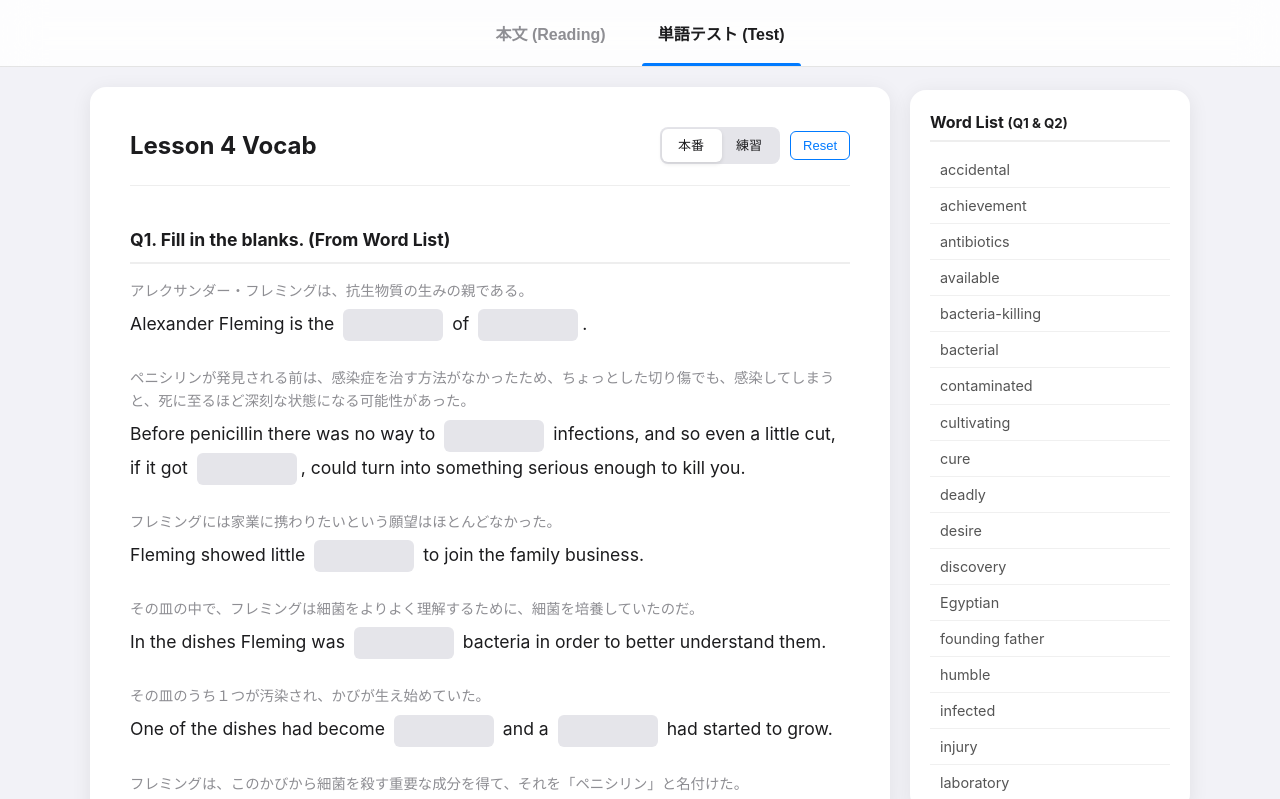
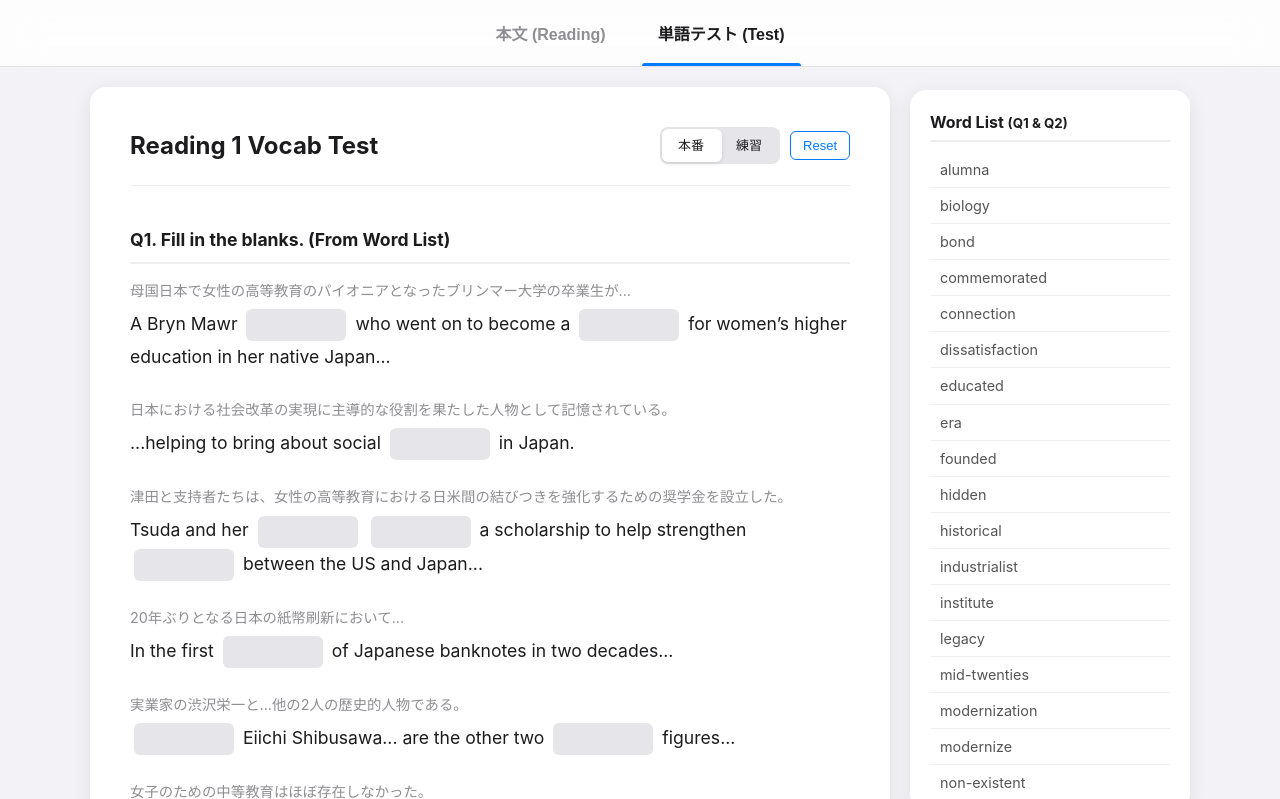
Before and after one commit to shougayaki-1/temp, a plain HTML site: page english/school/unit7-word.html in a window 1280 px wide. Both pictures are taken after a click on the button "単語テスト (Test)". Shown: the top 799 px of the page. Drawn offline with Linux system fonts and the light colour scheme.

Commit message:
Update unit7-word.html

```diff
--- a/english/school/unit7-word.html
+++ b/english/school/unit7-word.html
@@ -4,7 +4,7 @@
 <head>
     <meta charset="UTF-8">
     <meta name="viewport" content="width=device-width, initial-scale=1.0">
-    <title>Lesson 4 & Reading Material Study App</title>
+    <title>Unit 7 Reading 1 Study App</title>
     <style>
         :root {
             --bg-color: #f2f2f7;
@@ -67,7 +67,6 @@
             content: '';
             position: absolute;
             bottom: -13px;
-            /* Header padding adjustment */
             left: 0;
             width: 100%;
             height: 3px;
@@ -118,10 +117,10 @@
             max-height: calc(100vh - 120px);
             overflow-y: auto;
             display: none;
-            /* Only visible in Test Mode by JS */
+            /* Only visible in Test Mode */
         }
 
-        /* --- Control Bar (Sub-mode Toggles) --- */
+        /* --- Control Bar --- */
         .control-bar {
             display: flex;
             justify-content: space-between;
@@ -169,7 +168,6 @@
             left: 2px;
             height: calc(100% - 4px);
             width: 50%;
-            /* Assumes 2 options */
             background-color: white;
             border-radius: 6px;
             box-shadow: 0 2px 4px rgba(0, 0, 0, 0.1);
@@ -186,7 +184,6 @@
             transform: translateX(100%);
         }
 
-        /* Reuse logic for second toggle group */
         #opt-t1:checked~.segmented-bg {
             transform: translateX(0);
         }
@@ -210,7 +207,7 @@
             background-color: var(--accent-bg);
         }
 
-        /* --- Reading Mode Content Styles --- */
+        /* --- Reading Content --- */
         .reading-content h1 {
             font-size: 24px;
             margin-bottom: 5px;
@@ -249,7 +246,6 @@
             border-radius: 0 8px 8px 0;
         }
 
-        /* Reading View Modes */
         .view-paragraph .sentence-unit {
             display: inline;
         }
@@ -281,7 +277,7 @@
             display: none;
         }
 
-        /* --- Test Mode Styles --- */
+        /* --- Test Mode --- */
         .section-title {
             font-size: 1.1rem;
             font-weight: 700;
@@ -308,7 +304,7 @@
             line-height: 1.8;
         }
 
-        /* TEST BLANK BOX STYLES (Hitbox Improvement) */
+        /* TEST BLANK BOX */
         .blank-box {
             display: inline-flex;
             align-items: center;
@@ -320,7 +316,6 @@
             background-color: var(--box-blank-bg);
             border-radius: 6px;
             color: transparent;
-            /* Text hidden initially */
             font-weight: bold;
             font-size: 0.95rem;
             cursor: pointer;
@@ -352,7 +347,7 @@
             }
         }
 
-        /* Word List Sidebar Items */
+        /* Word List */
         .word-list-item {
             padding: 6px 10px;
             border-bottom: 1px solid #f0f0f0;
@@ -367,7 +362,6 @@
             border-bottom: 2px solid #eee;
         }
 
-        /* Mobile Responsive */
         @media (max-width: 768px) {
             .container {
                 flex-direction: column;
@@ -382,7 +376,6 @@
                 position: static;
                 max-height: 200px;
                 order: 2;
-                /* Put below content on mobile */
             }
         }
     </style>
@@ -390,19 +383,16 @@
 
 <body>
 
-    <!-- Tab Navigation -->
     <header class="app-header">
         <button class="nav-btn active" onclick="switchTab('reading')" id="tab-reading">本文 (Reading)</button>
         <button class="nav-btn" onclick="switchTab('test')" id="tab-test">単語テスト (Test)</button>
     </header>
 
     <div class="container">
-        <!-- Main Content Card -->
         <main class="main-card" id="main-content">
-            <!-- Content Injected via JS -->
+            <!-- Content injected via JS -->
         </main>
 
-        <!-- Sidebar (Only for Test Mode) -->
         <aside class="sidebar" id="sidebar">
             <div class="word-list-header">Word List <small>(Q1 & Q2)</small></div>
             <div id="word-list-container"></div>
@@ -410,10 +400,9 @@
     </div>
 
     <script>
-        // --- DATA SECTION ---
+        // --- DATA SECTION (Corrected for Tsuda Umeko Text) ---
 
-        // 1. Reading Content Data
-        // 【訳】という文字を削除しました。
+        // 1. Reading Content
         const readingData = `
             <header>
                 <h1>Bryn Mawr <b class="important-word">Alumna</b> to Feature on New Japanese Bill</h1>
@@ -591,43 +580,53 @@
             </article>
         `;
 
-        // 2. Test Data
+        // 2. Test Data (UPDATED for Unit 7 Reading 1)
+
+        // Correct Word List based on text emphasis
         const testWordList = [
-            "accidental", "achievement", "antibiotics", "available", "bacteria-killing",
-            "bacterial", "contaminated", "cultivating", "cure", "deadly", "desire",
-            "discovery", "Egyptian", "founding father", "humble", "infected", "injury",
-            "laboratory", "large-scale", "London", "microorganism", "mold", "moldy",
-            "multiply", "obtained", "penicillin", "penicillium", "notatum", "Petri dish",
-            "pneumonia", "respiratory", "retirement", "revolutionize", "Scottish",
-            "skin", "substance", "wound"
+            "alumna", "biology", "bond", "commemorated", "connection",
+            "dissatisfaction", "educated", "era", "founded", "hidden",
+            "historical", "industrialist", "institute", "legacy",
+            "mid-twenties", "modernization", "modernize", "non-existent",
+            "pioneer", "prestigious", "recognition", "redesign", "reform",
+            "supporter", "Washington, D.C."
         ];
 
         const testQuestions = {
+            // Q1: Sentences from the text (Unit 7 Reading 1)
             q1: [
-                { jp: "アレクサンダー・フレミングは、抗生物質の生みの親である。", en: "Alexander Fleming is the <span class='blank-box' data-ans='founding father'></span> of <span class='blank-box' data-ans='antibiotics'></span>." },
-                { jp: "ペニシリンが発見される前は、感染症を治す方法がなかったため、ちょっとした切り傷でも、感染してしまうと、死に至るほど深刻な状態になる可能性があった。", en: "Before penicillin there was no way to <span class='blank-box' data-ans='cure'></span> infections, and so even a little cut, if it got <span class='blank-box' data-ans='infected'></span>, could turn into something serious enough to kill you." },
-                { jp: "フレミングには家業に携わりたいという願望はほとんどなかった。", en: "Fleming showed little <span class='blank-box' data-ans='desire'></span> to join the family business." },
-                { jp: "その皿の中で、フレミングは細菌をよりよく理解するために、細菌を培養していたのだ。", en: "In the dishes Fleming was <span class='blank-box' data-ans='cultivating'></span> bacteria in order to better understand them." },
-                { jp: "その皿のうち１つが汚染され、かびが生え始めていた。", en: "One of the dishes had become <span class='blank-box' data-ans='contaminated'></span> and a <span class='blank-box' data-ans='mold'></span> had started to grow." },
-                { jp: "フレミングは、このかびから細菌を殺す重要な成分を得て、それを「ペニシリン」と名付けた。", en: "From it, Fleming <span class='blank-box' data-ans='obtained'></span> the key <span class='blank-box' data-ans='bacteria-killing'></span> ingredient, which he named 'penicillin'." },
-                { jp: "ほかの2人の科学者がペニシリンについて読んで興味を持ったのは、その10年後になってようやくのことで、そのときにはフレミングは引退の準備をしていた。", en: "It was not until a decade later, when Fleming was preparing for <span class='blank-box' data-ans='retirement'></span>, that two other scientists read about penicillin and became interested." }
+                { jp: "母国日本で女性の高等教育のパイオニアとなったブリンマー大学の卒業生が...", en: "A Bryn Mawr <span class='blank-box' data-ans='alumna'></span> who went on to become a <span class='blank-box' data-ans='pioneer'></span> for women’s higher education in her native Japan..." },
+                { jp: "日本における社会改革の実現に主導的な役割を果たした人物として記憶されている。", en: "...helping to bring about social <span class='blank-box' data-ans='reform'></span> in Japan." },
+                { jp: "津田と支持者たちは、女性の高等教育における日米間の結びつきを強化するための奨学金を設立した。", en: "Tsuda and her <span class='blank-box' data-ans='supporters'></span> <span class='blank-box' data-ans='founded'></span> a scholarship to help strengthen <span class='blank-box' data-ans='connections'></span> between the US and Japan..." },
+                { jp: "20年ぶりとなる日本の紙幣刷新において...", en: "In the first <span class='blank-box' data-ans='redesign'></span> of Japanese banknotes in two decades..." },
+                { jp: "実業家の渋沢栄一と...他の2人の歴史的人物である。", en: "<span class='blank-box' data-ans='Industrialist'></span> Eiichi Shibusawa... are the other two <span class='blank-box' data-ans='historical'></span> figures..." },
+                { jp: "女子のための中等教育はほぼ存在しなかった。", en: "In addition, secondary education for girls was almost <span class='blank-box' data-ans='non-existent'></span>." },
+                { jp: "今日の津田塾大学...女性のための権威ある高等教育機関である。", en: "...today’s Tsuda University in Tokyo—a <span class='blank-box' data-ans='prestigious'></span> higher education <span class='blank-box' data-ans='institute'></span> for women." }
             ],
+
+            // Q2 Core: Definitions of words from the list
             q2_core: [
-                { def: "a cut or other puncture of the body, especially caused by a weapon such as a knife or a gun", ans: "wound" },
-                { def: "able to be used", ans: "available" },
-                { def: "the natural outer covering of a person's or animal's body", ans: "skin" }
+                { def: "a person who is among the first to explore or settle a new country or area", ans: "pioneer" },
+                { def: "a former female student of a specific school, college, or university", ans: "alumna" },
+                { def: "inspiring respect and admiration; having high status", ans: "prestigious" }
             ],
+
+            // Q2 Extra: More definitions for Practice Mode
             q2_extra: [
-                { def: "a room or building equipped for scientific experiments", ans: "laboratory" },
-                { def: "physical harm or damage to someone's body", ans: "injury" },
-                { def: "a particular kind of matter with uniform properties", ans: "substance" },
-                { def: "causing or able to cause death", ans: "deadly" }
+                { def: "a long and distinct period of history with a particular feature or characteristic", ans: "era" },
+                { def: "the study of living organisms", ans: "biology" },
+                { def: "to recall and show respect for (someone or something)", ans: "commemorated" },
+                { def: "something left or handed down by a predecessor", ans: "legacy" }
             ],
+
+            // Q3: Phrases / Idioms (Words NOT on the list)
             q3: [
-                { jp: "「私がペニシリンを発明したのではない。自然が発明したのだ。私は偶然にそれを見つけただけだ」とフレミングは言った。", en: "\"I did not invent penicillin. Nature did that. I only discovered it <span class='blank-box' data-ans='by'></span> <span class='blank-box' data-ans='accident'></span>,\" said Fleming." },
-                { jp: "「人は、探していないものを見つけることがある」とフレミングは言った。今では有名な彼の思いがけない幸運の後のことである。", en: "\"One sometimes finds what one is not looking for,\" said Fleming, following his now famous <span class='blank-box' data-ans='accidental'></span> <span class='blank-box' data-ans='discovery'></span>." },
-                { jp: "この2人の科学者、フローリーとチェーンは、彼らのチームとともに、第二次世界大戦で使用するのに間に合うようペニシリンを作るのに十分な資金を集めることができた。", en: "These scientists—Florey and Chain—along with their team were able to collect enough funding to produce penicillin <span class='blank-box' data-ans='in'></span> <span class='blank-box' data-ans='time'></span> for it to be used in World War II." }
+                { jp: "日本における社会改革の実現(をもたらすこと)に主導的な役割を果たした。", en: "...leading role in helping to <span class='blank-box' data-ans='bring'></span> <span class='blank-box' data-ans='about'></span> social reform in Japan." },
+                { jp: "彼女の奨学金は80年以上続くことになった。", en: "Her scholarship would <span class='blank-box' data-ans='run'></span> <span class='blank-box' data-ans='for'></span> more than 80 years." },
+                { jp: "津田は女性のための高等教育という遺産を残した。", en: "Tsuda <span class='blank-box' data-ans='left'></span> <span class='blank-box' data-ans='behind'></span> a legacy of higher education for women..." }
             ],
+
+            // Q4: Expressions (From your prompt instructions)
             q4: [
                 { jp: "「いらない」といった相手に「どうしていらないの？」と尋ねるとき。", en: "<span class='blank-box' data-ans='Why'></span> <span class='blank-box' data-ans='not'></span>?" },
                 { jp: "「例えば誰？」と具体的に例示を求めるとき。※与えられた頭文字で始めなさい。", en: "<span class='blank-box' data-ans='Like'></span> <span class='blank-box' data-ans='who'></span>?" },
@@ -642,23 +641,19 @@
         // --- LOGIC SECTION ---
 
         let currentTab = 'reading';
-        let readingMode = 'paragraph'; // 'paragraph' | 'sentence'
-        let testMode = 'exam'; // 'exam' | 'practice'
+        let readingMode = 'paragraph';
+        let testMode = 'exam';
 
         function init() {
             switchTab('reading');
             renderSidebar();
         }
 
-        // --- Navigation Logic ---
         function switchTab(tab) {
             currentTab = tab;
-
-            // Toggle active header buttons
             document.querySelectorAll('.nav-btn').forEach(btn => btn.classList.remove('active'));
             document.getElementById(`tab-${tab}`).classList.add('active');
 
-            // Handle content rendering and sidebar
             const sidebar = document.getElementById('sidebar');
             const main = document.getElementById('main-content');
 
@@ -666,12 +661,11 @@
                 sidebar.style.display = 'none';
                 renderReadingUI();
             } else {
-                sidebar.style.display = 'block'; // Or flex/block depending on responsive
+                sidebar.style.display = 'block';
                 renderTestUI();
             }
         }
 
-        // --- Reading UI Render ---
         function renderReadingUI() {
             const container = document.getElementById('main-content');
             container.innerHTML = `
@@ -702,12 +696,11 @@
             }
         }
 
-        // --- Test UI Render ---
         function renderTestUI() {
             const container = document.getElementById('main-content');
             container.innerHTML = `
                 <div class="control-bar">
-                    <h2 class="page-title">Lesson 4 Vocab</h2>
+                    <h2 class="page-title">Reading 1 Vocab Test</h2>
                     <div style="display:flex; gap:10px; align-items:center;">
                         <div class="segmented-control">
                             <input type="radio" name="test-mode" id="opt-t1" ${testMode === 'exam' ? 'checked' : ''} onchange="setTestMode('exam')">
@@ -733,7 +726,7 @@
 
         function renderTestContent() {
             const area = document.getElementById('test-questions-area');
-            area.innerHTML = ''; // clear
+            area.innerHTML = '';
 
             // Q1
             const q1Sec = document.createElement('div');
@@ -792,11 +785,10 @@
             });
         }
 
-        // --- Sidebar Render ---
         function renderSidebar() {
             const listContainer = document.getElementById('word-list-container');
             listContainer.innerHTML = '';
-            // localeCompareを使用して大文字小文字を区別しない正確な辞書順ソートを実装
+            // Case-insensitive sort
             testWordList.sort((a, b) => a.toLowerCase().localeCompare(b.toLowerCase())).forEach(word => {
                 const div = document.createElement('div');
                 div.className = 'word-list-item';
@@ -805,7 +797,6 @@
             });
         }
 
-        // Start
         init();
 
     </script>
```
